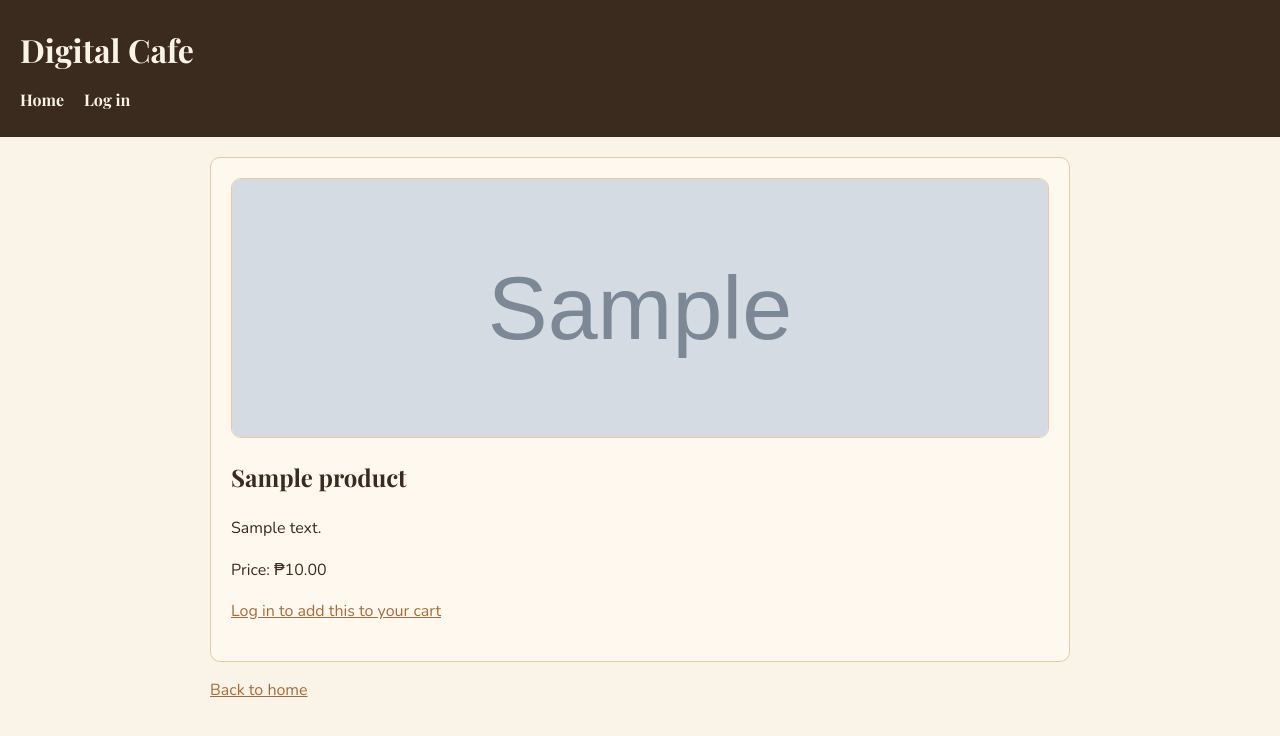
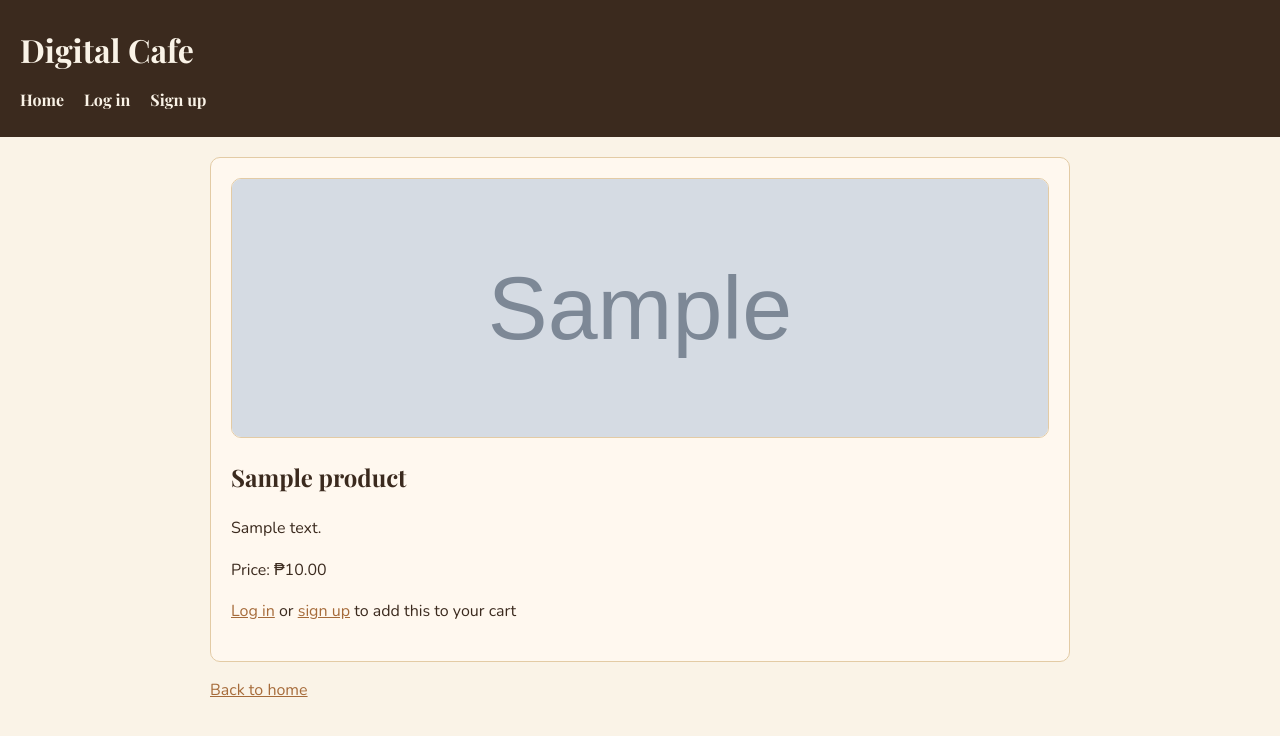
Before and after one commit to chessietrillana/digital-cafe-vibecoded, a Django app: page /products/1/ in a window 1280 px wide. Shown: the top 736 px of the page. Run offline with Django 5.2, Linux system fonts and the light colour scheme; tables that the repository leaves empty hold one stand-in row (values such as "Sample post"); grey boxes marked "Sample" are stand-in pictures.

Commit message:
feat: add sign-up links to nav, login page, and the product detail prompt

```diff
--- a/templates/base.html
+++ b/templates/base.html
@@ -23,6 +23,7 @@
             </form>
             {% else %}
             <a href="{% url 'login' %}">Log in</a>
+            <a href="{% url 'signup' %}">Sign up</a>
             {% endif %}
         </nav>
     </header>
--- a/templates/cafe/product_detail.html
+++ b/templates/cafe/product_detail.html
@@ -22,7 +22,12 @@
         <button type="submit">Add to cart</button>
     </form>
     {% else %}
-    <p><a href="{% url 'login' %}?next={{ request.path|urlencode }}">Log in to add this to your cart</a></p>
+    <p>
+        <a href="{% url 'login' %}?next={{ request.path|urlencode }}">Log in</a>
+        or
+        <a href="{% url 'signup' %}?next={{ request.path|urlencode }}">sign up</a>
+        to add this to your cart
+    </p>
     {% endif %}
 </div>
 
--- a/templates/registration/login.html
+++ b/templates/registration/login.html
@@ -11,5 +11,6 @@
         <input type="hidden" name="next" value="{{ next }}">
         <button type="submit">Log in</button>
     </form>
+    <p><a href="{% url 'signup' %}?next={{ next|urlencode }}">Don't have an account? Sign up</a></p>
 </div>
 {% endblock %}
```
